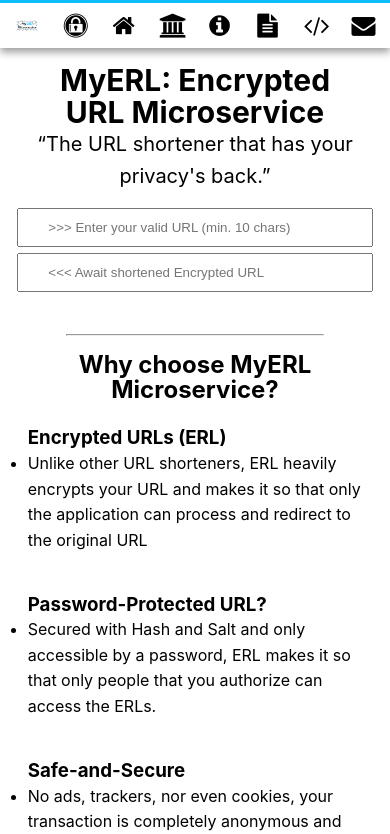
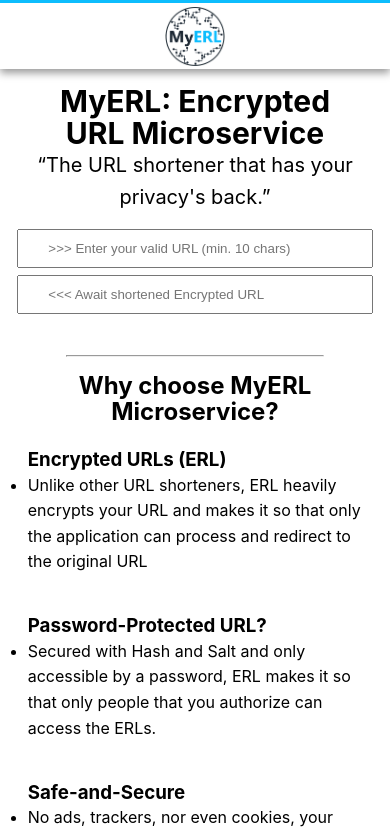
Before and after one commit to alphacoma18/myerl-microservice, a Next.js app: page / in a window 390 px wide. Shown: the top 834 px of the page. Built offline with nearby package versions, Linux system fonts and the light colour scheme.

Commit message:
Nav bar now responsive

```diff
--- a/components/nav/index.module.css
+++ b/components/nav/index.module.css
@@ -1,9 +1,9 @@
 .outermostNav {
-	border-top: 3px solid var(--theme-blue);
-	background: var(--theme-white);
-	box-shadow: 0px 4px 8px 0px rgba(0, 0, 0, 0.4);
 	display: flex;
 	justify-content: space-between;
+	background: var(--theme-white);
+	border-top: 3px solid var(--theme-blue);
+	box-shadow: 0px 4px 8px 0px rgba(0, 0, 0, 0.4);
 	position: -webkit-sticky;
 	position: sticky;
 	top: 0;
@@ -20,11 +20,20 @@
 .myerlAnchor {
 	line-height: 0px;
 }
-.navLinkHolder {
+.myerlMobile {
+	display: none;
+}
+.navLinkHolder,
+.navLinkHolderToggled {
 	display: flex;
 	justify-content: center;
 	align-items: center;
 	text-align: center;
+
+	-o-transition: var(--fast-transition);
+	-moz-transition: var(--fast-transition);
+	-webkit-transition: var(--fast-transition);
+	transition: var(--fast-transition);
 }
 .navLink {
 	padding: 1rem;
@@ -37,6 +46,79 @@
 	}
 	.linkSpan {
 		display: none;
+	}
+}
+
+@media screen and (max-width: 480px) {
+	.closeMenu {
+		position: absolute;
+		top: 0;
+		right: 0;
+		-webkit-user-select: none;
+		-moz-user-select: none;
+		-ms-user-select: none;
+		user-select: none;
+
+		padding: 16px;
+		color: var(--color-whitesmoke);
+		font-weight: bold;
+
+		-o-transition: var(--fast-transition);
+		-moz-transition: var(--fast-transition);
+		-webkit-transition: var(--fast-transition);
+		transition: var(--fast-transition);
+	}
+	.outermostNav {
+		padding: 0.2rem;
+		justify-content: center;
+	}
+	.myerlLogo {
+		display: none;
+	}
+	.myerlLogoDark {
+		display: none;
+	}
+	.myerlMobile {
+		display: flex;
+		justify-content: center;
+		align-items: center;
+	}
+	.navLinkHolder,
+	.navLinkHolderToggled {
+		position: fixed;
+		z-index: 2;
+		top: 0;
+		height: 100%;
+		left: 0;
+		background: var(--bg-darkgreen);
+		overflow-x: hidden;
+		flex-direction: column;
+
+		-o-transition: var(--fast-transition);
+		-moz-transition: var(--fast-transition);
+		-webkit-transition: var(--fast-transition);
+		transition: var(--fast-transition);
+	}
+	.navLinkHolder {
+		width: 0px;
+	}
+	.navLinkHolderToggled {
+		width: 100%;
+		background: var(--theme-white);
+	}
+	.navLink {
+		width: 100%;
+		text-align: center;
+		padding: 1rem;
+	}
+	.navLink:hover,
+	.navLink:active,
+	.navLink:focus {
+		background: var(--theme-blue);
+		color: var(--theme-white);
+	}
+	.linkSpan {
+		display: inline;
 	}
 }
 @media (prefers-color-scheme: dark) {
@@ -54,3 +136,12 @@
 		padding: 0px 1rem;
 	}
 }
+@media (prefers-color-scheme: dark) and (max-width: 480px) {
+	.navLinkHolder,
+	.navLinkHolderToggled {
+		background: var(--theme-black);
+	}
+	.myerlLogoDark {
+		display: none;
+	}
+}
--- a/components/nav/index.tsx
+++ b/components/nav/index.tsx
@@ -1,8 +1,9 @@
-import React from "react";
+import React, { useState } from "react";
 import Link from "next/link";
 import styles from "./index.module.css";
 import Image from "next/image";
 const Nav: React.FC = () => {
+	const [isToggled, setIsToggled] = useState<boolean>(false);
 	return (
 		<nav className={styles.outermostNav}>
 			<div className={styles.myerlLogo}>
@@ -19,45 +20,86 @@ const Nav: React.FC = () => {
 					/>
 				</a>
 			</div>
-			<div className={styles.navLinkHolder}>
-				<Link href="/#link-home">
-					<a className={styles.navLink}>
+			<div className={styles.myerlMobile}>
+				<Image
+					src={"/logo/logo.png"}
+					width={60}
+					height={60}
+					onClick={() => setIsToggled((prev) => !prev)}
+				/>
+			</div>
+			<div
+				className={
+					isToggled
+						? styles.navLinkHolderToggled
+						: styles.navLinkHolder
+				}
+			>
+				<a
+					className={styles.closeMenu}
+					onClick={() => setIsToggled((prev) => !prev)}
+				>
+					&times;
+				</a>
+				<Link href="/">
+					<a
+						className={styles.navLink}
+						onClick={() => setIsToggled((prev) => !prev)}
+					>
 						<i className="icon-expeditedssl"></i>
 						<span className={styles.linkSpan}>Password</span>
 					</a>
 				</Link>
 				<Link href="/#link-home">
-					<a className={styles.navLink}>
+					<a
+						className={styles.navLink}
+						onClick={() => setIsToggled((prev) => !prev)}
+					>
 						<i className="icon-home"></i>
 						<span className={styles.linkSpan}>Home</span>
 					</a>
 				</Link>
 				<Link href="/#link-about">
-					<a className={styles.navLink}>
+					<a
+						className={styles.navLink}
+						onClick={() => setIsToggled((prev) => !prev)}
+					>
 						<i className="icon-bank"></i>
 						<span className={styles.linkSpan}>About</span>
 					</a>
 				</Link>
 				<Link href="/#link-faqs">
-					<a className={styles.navLink}>
+					<a
+						className={styles.navLink}
+						onClick={() => setIsToggled((prev) => !prev)}
+					>
 						<i className="icon-info-circled"></i>
 						<span className={styles.linkSpan}>FAQs</span>
 					</a>
 				</Link>
 				<Link href="/#link-terms">
-					<a className={styles.navLink}>
+					<a
+						className={styles.navLink}
+						onClick={() => setIsToggled((prev) => !prev)}
+					>
 						<i className="icon-doc-text-inv"></i>
 						<span className={styles.linkSpan}>T&Cs</span>
 					</a>
 				</Link>
 				<Link href="/#link-api">
-					<a className={styles.navLink}>
+					<a
+						className={styles.navLink}
+						onClick={() => setIsToggled((prev) => !prev)}
+					>
 						<i className="icon-code"></i>
 						<span className={styles.linkSpan}>API</span>
 					</a>
 				</Link>
 				<Link href="/#link-contact">
-					<a className={styles.navLink}>
+					<a
+						className={styles.navLink}
+						onClick={() => setIsToggled((prev) => !prev)}
+					>
 						<i className="icon-mail-alt"></i>
 						<span className={styles.linkSpan}>Contact</span>
 					</a>
```
